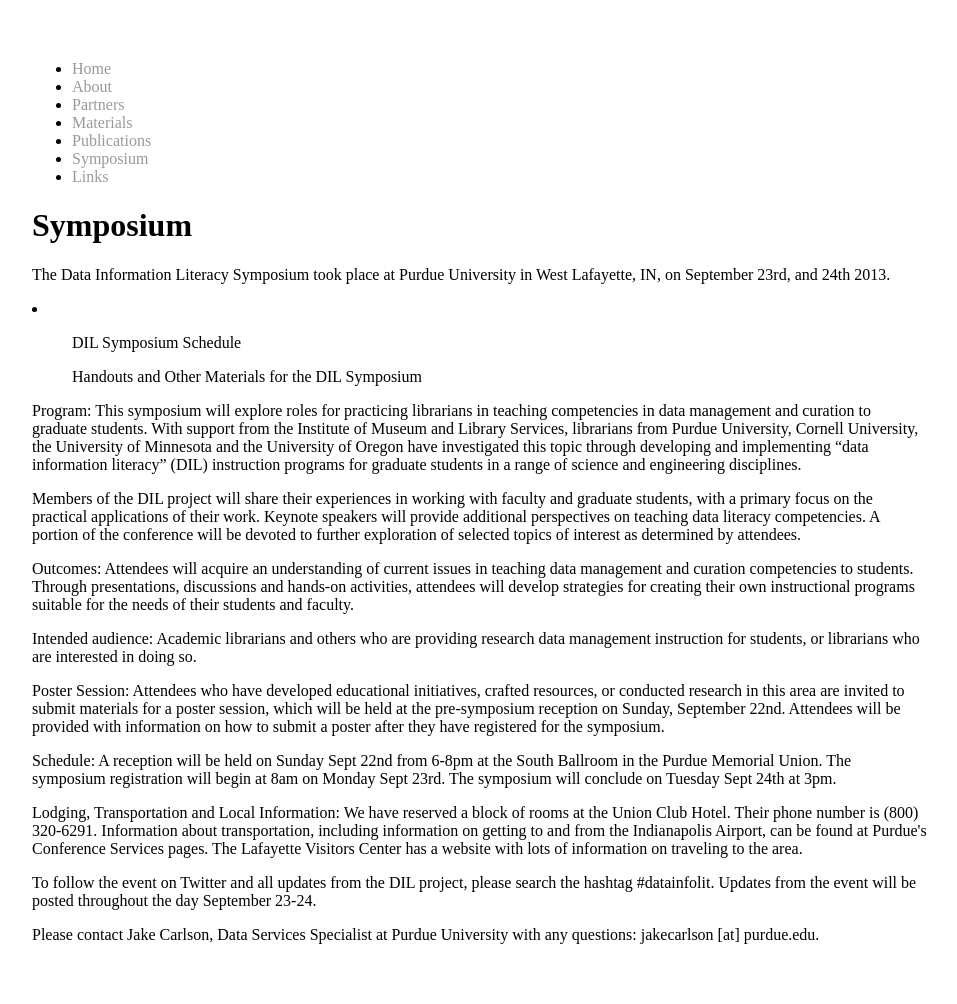
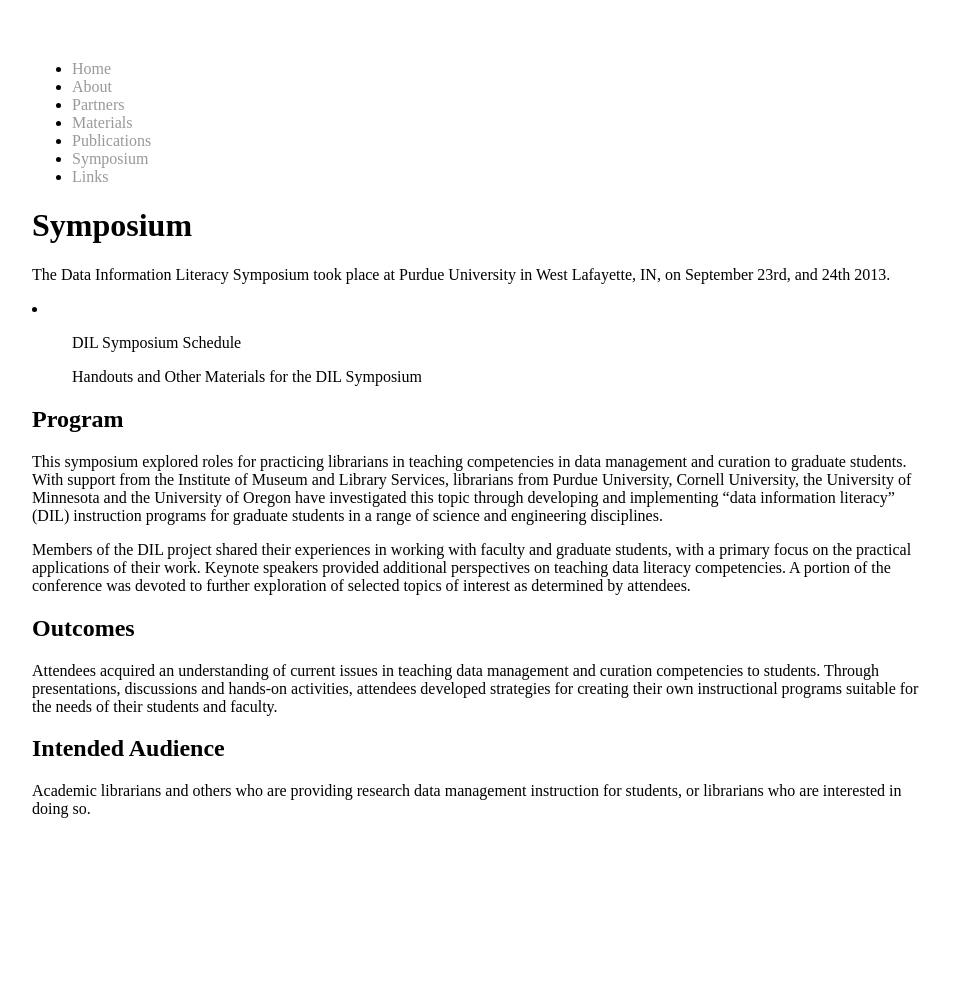
Before and after one commit to datainfolit/datainfolit, a Jekyll site: the page built from symposium/index.html, in a window 1280 px wide. Shown: the whole page, without its empty margins (160-1117 px from the left). Built offline with Jekyll 4.4.1, drawn with Linux system fonts in a browser that asks for light colours; after the commit the page ends 900 px from its top, so only the background shows below that.

Commit message:
Update index.html

```diff
--- a/symposium/index.html
+++ b/symposium/index.html
@@ -11,13 +11,11 @@
     <ul>Handouts and Other Materials for the DIL Symposium</ul>
   </li>
 </p>
-<p>Program:  This symposium will explore roles for practicing librarians in teaching competencies in data management and curation to graduate students.  With support from the Institute of Museum and Library Services, librarians from Purdue University, Cornell University, the University of Minnesota and the University of Oregon have investigated this topic through developing and implementing “data information literacy” (DIL) instruction programs for graduate students in a range of science and engineering disciplines. </p>
-<p>Members of the DIL project will share their experiences in working with faculty and graduate students, with a primary focus on the practical applications of their work.  Keynote speakers will provide additional perspectives on teaching data literacy competencies.  A portion of the conference will be devoted to further exploration of selected topics of interest as determined by attendees.</p>
-<p>Outcomes: Attendees will acquire an understanding of current issues in teaching data management and curation competencies to students.   Through presentations, discussions and hands-on activities, attendees will develop strategies for creating their own instructional programs suitable for the needs of their students and faculty.</p>
-<p>Intended audience: Academic librarians and others who are providing research data management instruction for students, or librarians who are interested in doing so. </p>
-<p>Poster Session: Attendees who have developed educational initiatives, crafted resources, or conducted research in this area are invited to submit materials for a poster session, which will be held at the pre-symposium reception on Sunday, September 22nd. Attendees will be provided with information on how to submit a poster after they have registered for the symposium. </p>
-<p>Schedule:  A reception will be held on Sunday Sept 22nd from 6-8pm at the South Ballroom in the Purdue Memorial Union. The symposium registration will begin at 8am on Monday Sept 23rd.  The symposium will conclude on Tuesday Sept 24th at 3pm. </p>
-<p>Lodging, Transportation and Local Information: We have reserved a block of rooms at the Union Club Hotel.  Their phone number is (800) 320-6291.  Information about transportation, including information on getting to and from the Indianapolis Airport, can be found at Purdue's Conference Services pages.  The Lafayette Visitors Center has a website with lots of information on traveling to the area. </p>
-<p>To follow the event on Twitter and all updates from the DIL project, please search the hashtag #datainfolit.  Updates from the event will be posted throughout the day September 23-24.</p>
-<p>Please contact Jake Carlson, Data Services Specialist at Purdue University with any questions: jakecarlson [at] purdue.edu. </p>
+<h2>Program</h2>
+<p>This symposium explored roles for practicing librarians in teaching competencies in data management and curation to graduate students.  With support from the Institute of Museum and Library Services, librarians from Purdue University, Cornell University, the University of Minnesota and the University of Oregon have investigated this topic through developing and implementing “data information literacy” (DIL) instruction programs for graduate students in a range of science and engineering disciplines.  </p>
+<p>Members of the DIL project shared their experiences in working with faculty and graduate students, with a primary focus on the practical applications of their work.  Keynote speakers provided additional perspectives on teaching data literacy competencies.  A portion of the conference was devoted to further exploration of selected topics of interest as determined by attendees.</p>
+<h2>Outcomes</h2>
+<p>Attendees acquired an understanding of current issues in teaching data management and curation competencies to students.   Through presentations, discussions and hands-on activities, attendees developed strategies for creating their own instructional programs suitable for the needs of their students and faculty.</p>
+<h2>Intended Audience</h2>
+<p>Academic librarians and others who are providing research data management instruction for students, or librarians who are interested in doing so.</p>
 </div>
```
